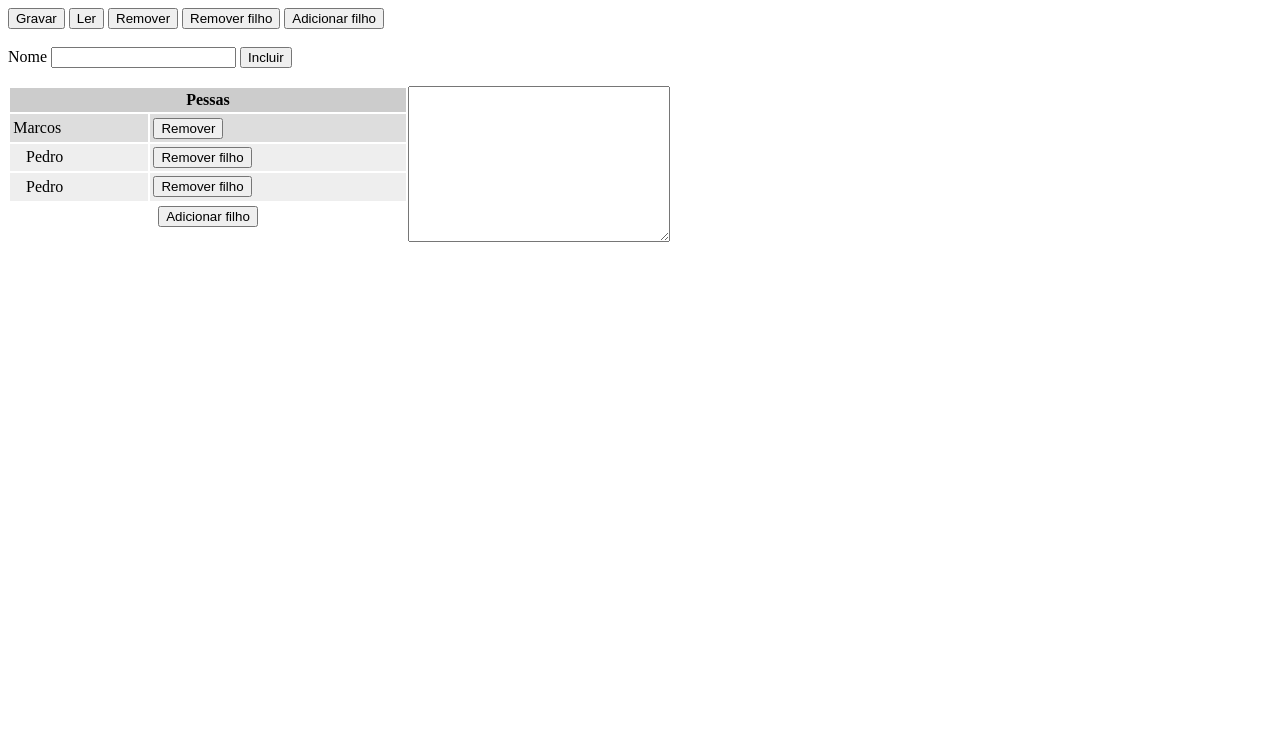
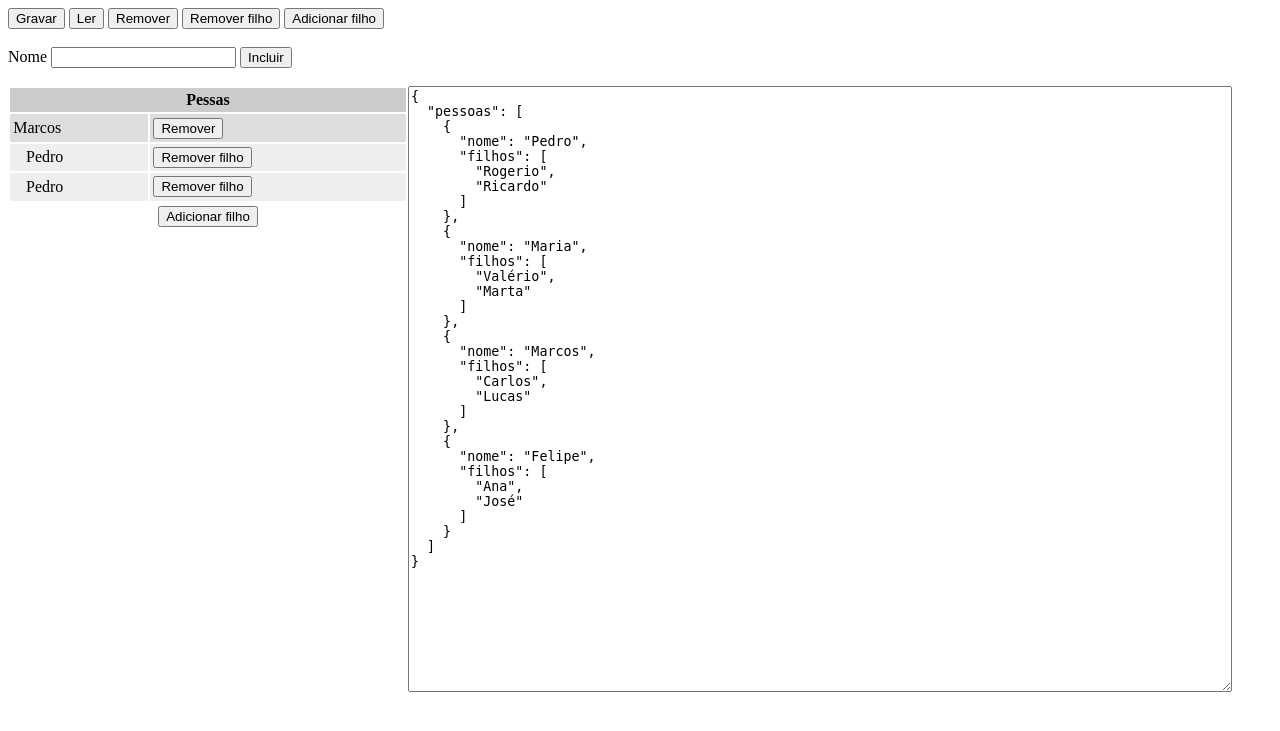
Before and after one commit to ValerioHasman/AdmResponsavel, a PHP site: page / in a window 1280 px wide. Shown: the top 731 px of the page. Run offline with PHP 8.4, Linux system fonts and the light colour scheme; data comes from the database, SQL or seed files in the repository.

Commit message:
trazer do banco e fazer virar json no textarea

```diff
--- a/Controller/HomeController.php
+++ b/Controller/HomeController.php
@@ -3,12 +3,20 @@
 namespace Controller;
 
 use Core\Controller;
+use Models\CriaJson;
 
 class HomeController extends Controller
 {
 
     public function index(): void
     {
-        $this->carregarTemplate('home/home', array());
+        $this->carregarTemplate('home/home', CriaJson::criaJson());
     }
+
+    public function json(): void
+    {
+        header("Content-type:application/json");
+        echo json_encode(CriaJson::criaJson());
+    }
+
 }
--- /dev/null
+++ b/Models/CriaJson.php
@@ -0,0 +1,27 @@
+<?php
+
+namespace Models;
+
+class CriaJson {
+
+  public function __construct(){}
+
+  public static function criaJson(): array
+  {
+    $pessoas = Pessoa::pegarPessoas();
+    $filhos = Filho::pegarPessoas();
+
+    foreach($pessoas['pessoas'] as $pessoa => $pes){
+      $pessoas['pessoas'][$pessoa]['filhos'] = [];
+      foreach($filhos['filho'] as $filho => $fil){
+        if($pessoas['pessoas'][$pessoa]['id'] == $filhos['filho'][$filho]['id']){
+          array_push($pessoas['pessoas'][$pessoa]['filhos'], $filhos['filho'][$filho]['nome']);
+        }
+      }
+      unset($pessoas['pessoas'][$pessoa]['id']);
+    }
+
+    return $pessoas;
+  }
+
+}
--- /dev/null
+++ b/Models/Filho.php
@@ -0,0 +1,37 @@
+<?php
+
+namespace Models;
+
+use PDO;
+
+class Filho extends Pessoa{
+
+  private int $id_pessoa;
+
+  public function __construct () {}
+
+  public function __set($atributo, $value): void
+  {
+      if ($atributo == 'id_pessoa' ){
+          $this->$atributo = (int) $value;
+      }
+  }
+
+  public static function pegarPessoas(): array
+  {
+    $sql = Conexao::getConexao()->prepare(
+      "SELECT
+      `F`.`PESSOA_ID` `id`,
+      `F`.`NOME` `nome`
+      FROM `FILHO` `F`"
+    );
+    $sql->execute();
+    if($sql->rowCount() > 0){
+        return array('filho' => $sql->fetchAll(PDO::FETCH_ASSOC) );
+    }
+    return array('filho' => []);
+
+  }
+
+
+}
--- /dev/null
+++ b/Models/Pessoa.php
@@ -0,0 +1,56 @@
+<?php
+
+namespace Models;
+
+use PDO;
+
+class Pessoa {
+
+  protected ?int $id;
+  protected string $nome;
+
+  public function __construct () {}
+
+  public function __set($atributo, $value): void
+  {
+      if ($atributo == 'id'){
+          $this->$atributo = (int) $value;
+      }
+      if ($atributo == 'nome'){
+          $this->$atributo = filter_var(trim($value), FILTER_SANITIZE_SPECIAL_CHARS);
+      }
+  }
+
+  public function __get($atributo)
+  {
+      return $this->$atributo;
+  }
+
+  public static function pegarPessoas(): array
+  {
+    $sql = Conexao::getConexao()->prepare(
+      "SELECT
+      `P`.`ID` `id`,
+      `P`.`NOME` `nome`
+      FROM `PESSOA` P"
+    );
+    $sql->execute();
+    if($sql->rowCount() > 0){
+        return array('pessoas' => $sql->fetchAll(PDO::FETCH_ASSOC) );
+    }
+    return array('pessoas' => []);
+
+  }
+
+
+}
+
+/*
+SELECT
+`P`.`ID` `ID_PESSOA`,
+`F`.`ID` `ID_FILHO`,
+`P`.`NOME` `NOME_PESSOA`,
+`F`.`NOME` `NOME_FILHO`
+FROM `PESSOA` P
+LEFT JOIN `FILHO` F ON(P.ID = F.PESSOA_ID)
+*/
--- a/Views/home/home.php
+++ b/Views/home/home.php
@@ -10,6 +10,7 @@
 <button type="button">Incluir</button>
 <br />
 <br />
+<div style="display: inline-block;">
   <div class="dados">
     <table>
       <thead>
@@ -37,5 +38,7 @@
     </table>
   </div>
   <div class="dados">
-  <textarea id="json" cols="30" rows="10"></textarea>
+    <textarea id="json" cols="100" rows="40"></textarea>
   </div>
+</div>
+<br>
--- a/Views/template/template.php
+++ b/Views/template/template.php
@@ -2,12 +2,13 @@
 <html lang="pt-br">
 
 <head>
-    <base href="<?= $GLOBALS['base'] ?>">
+    <base href="<?= $GLOBALS['base'] ?>" />
     <meta charset="UTF-8">
-    <meta http-equiv="X-UA-Compatible" content="IE=edge">
-    <meta name="viewport" content="width=device-width, initial-scale=1.0">
-    <link rel="stylesheet" href="formatar/estilohome.css">
-    <link rel="shortcut icon" href="midias/ICONE.ico" type="image/x-icon">
+    <meta http-equiv="X-UA-Compatible" content="IE=edge" />
+    <meta name="viewport" content="width=device-width, initial-scale=1.0" />
+    <link rel="stylesheet" href="formatar/estilohome.css" />
+    <link rel="shortcut icon" href="midias/ICONE.ico" type="image/x-icon" />
+    <script defer src="roteiro/roteiro.js"></script>
     <title>TurimRTE</title>
 </head>
 
--- a/roteiro/roteiro.js
+++ b/roteiro/roteiro.js
@@ -0,0 +1,14 @@
+const txtjson = document.getElementById('json');
+
+fetch(document.baseURI + 'home/json',
+  {
+    method: 'GET',
+    headers: {
+      'Content-Type': 'application/json',
+    }
+  }).then(resp => resp.json())
+  .then(data => {
+    txtjson.innerHTML = (JSON.stringify(data, null, 2))
+  })
+  .catch(err => console.log(err))
+;
```
Lines whose indentation alone changed are shown as unchanged.
